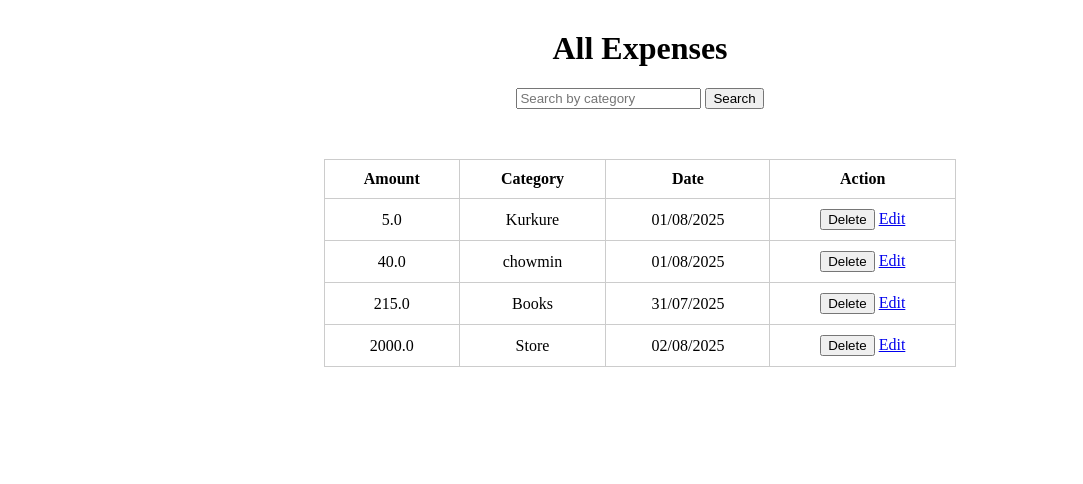
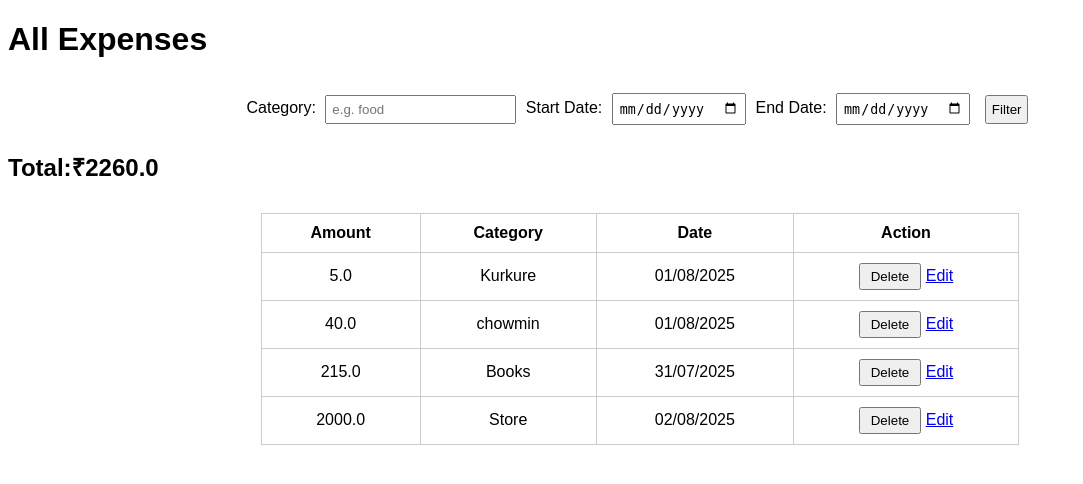
Before and after one commit to NaishadamVarshitha/Flask-App, a Flask app: page /expenses in a window 1280 px wide. Shown: the top 484 px of the page, without its empty margins (0-1083 px from the left). Run offline with Flask 3, Linux system fonts and the light colour scheme.

Commit message:
Added filter filter and polished edit and delete views

```diff
--- a/app.py
+++ b/app.py
@@ -46,16 +46,36 @@ def edit_expense(id):
           return redirect('/expenses')
      return render_template('edit_expense.html' , expense=expense)
 
-@app.route('/expenses', methods=['GET','POST'])
+@app.route('/expenses', methods=['GET'])
 def show_expenses():
-     search_term=request.form.get('search') if request.method=='POST' else ''
+     category = request.args.get('category', '')
+     start_date = request.args.get('start_date')
+     end_date = request.args.get('end_date')
 
-     if search_term:
-          expenses=Expense.query.filter(Expense.category.ilike(f'%{search_term}%')).all()
-     else:
-          expenses = Expense.query.all()
+     query=Expense.query
 
-     return render_template('expenses.html', expenses=expenses, search_term=search_term)
+     if category:
+          query = query.filter(Expense.category.ilike(f'%{category}%'))
+
+     if start_date:
+          try:
+               start =datetime.strptime(start_date, '%Y-%m-%d').date()
+               query =query.filter(Expense.date >=start)
+          except ValueError:
+               pass
+     if end_date:
+          try:
+               end = datetime.strptime(end_date, '%Y-%m-%d').date()
+               query = query.filter(Expense.date <=end)
+          except ValueError:
+               pass
+
+     expenses = query.all()
+     total_amount = sum(exp.amount for exp in expenses)
+
+     return render_template('expenses.html', expenses=expenses, category=category, start_date=start_date, end_date=end_date, total_amount=total_amount)
+
+
 
 @app.route('/delete-expense/<int:id>', methods=['POST'])
 def delete_expense(id):
--- a/templates/expenses.html
+++ b/templates/expenses.html
@@ -3,29 +3,47 @@
     <head>
         <title>ALl Expenses</title>
         <style>
+            body {
+                font-family: Arial, sans-serif;
+            }
+            form{
+                text-align:center;
+                margin-top: 30px;
+            }
+            input{
+                margin: 5px;
+                padding: 5px;
+            }
+
             table {
-                width: 50%;
-                margin: auto;
+                width: 60%;
+                margin: 30px auto;
                 border-collapse: collapse;
-                margin-top: 50px;
             }
             th, td{
                 padding: 10px;
                 border: 1px solid #ccc;
                 text-align: center;
             }
-            h1{
-                text-align: center;
-                margin-top: 30px;
+            .delete-btn{
+                padding: 4px 10px;
             }
         </style>
     </head>
     <body>
         <h1>All Expenses</h1>
-        <form method="POST" style="text-align:center; margin-top:20px;">
-            <input type="text" name="search" placeholder="Search by category" value="{{ search_term or ''}}">
-            <button type="submit">Search</button>
+
+        <form method="GET">
+            Category:
+            <input type="'text" name="category" value="{{ category or ''}}" placeholder="e.g. food">
+            Start Date:
+            <input type="date" name="start_date" value="{{ start_date or''}}">
+            End Date:
+            <input type="date" name="end_date" value="{{ end_date or ''}}">
+            <input type="submit" value="Filter">
         </form>
+
+        <h2>Total:₹{{ total_amount }}</h2>
         <table>
             <thead>
             <tr>
@@ -43,7 +61,7 @@
                 <td>{{ expense.date.strftime('%d/%m/%Y')}}</td>
                 <td>
                     <form action="/delete-expense/{{expense.id}}" method="POST" style="display:inline;">
-                    <button type="submit">Delete</button>
+                    <button type="submit" class="delete-btn">Delete</button>
                 </form>
                 <a href="edit-expense/{{expense.id}}">Edit</a>
                 </td>
```
Also changed, not shown: expenses.db.
